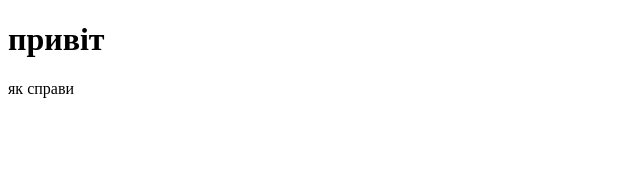
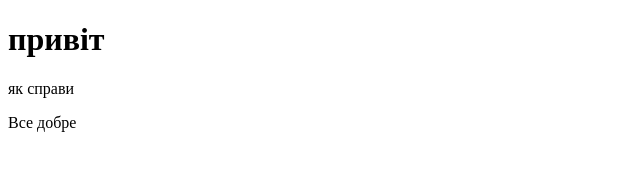
Before and after one commit to UkraInna/Homework, a plain HTML site: page index.html in a window 1280 px wide. Shown: the full height of the page, 0-640 px from the left. Drawn offline with Linux system fonts and the light colour scheme.

Commit message:
Нове

```diff
--- a/index.html
+++ b/index.html
@@ -9,6 +9,7 @@
 <body>
     <h1>привіт</h1>
     <p>як справи</p>
+    <p>Все добре</p>
 
 </body>
 </html>
```
